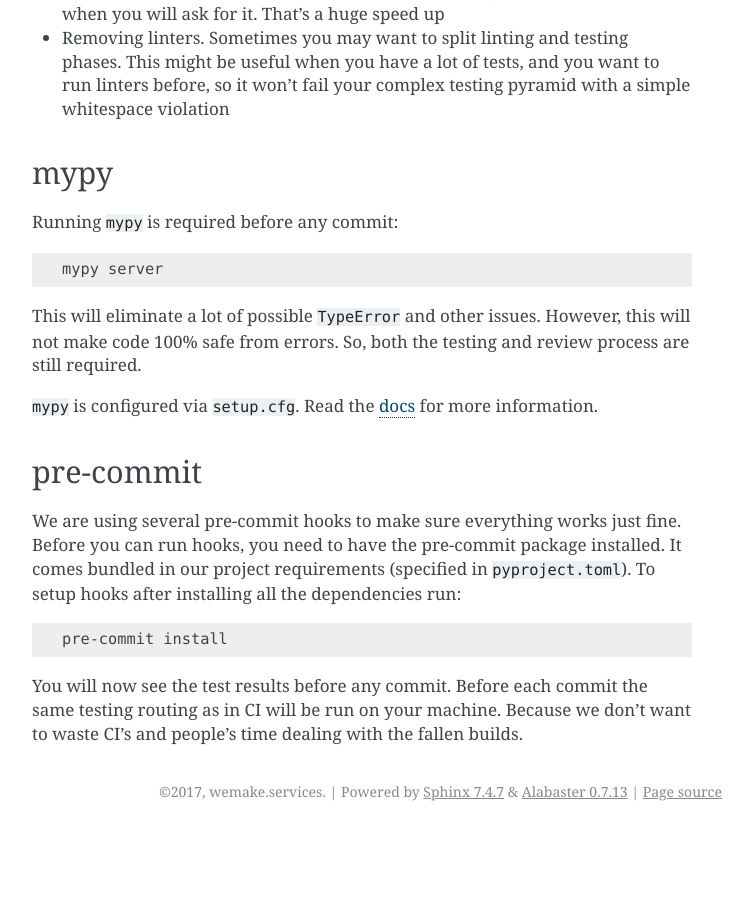
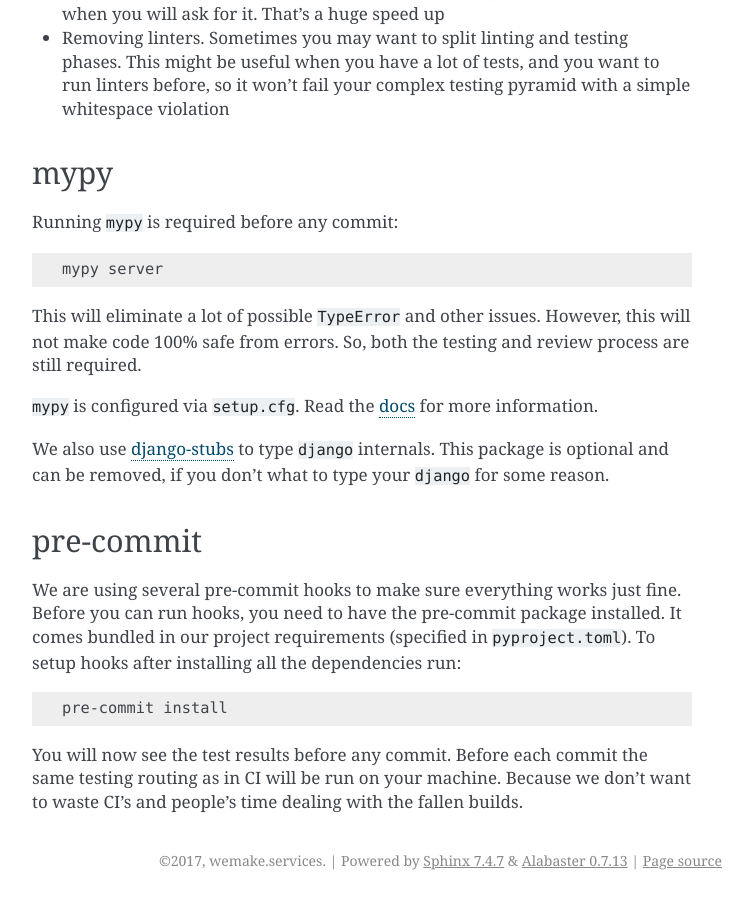
Before and after one commit to wemake-services/wemake-django-template, a Sphinx documentation site: the page built from {{cookiecutter.project_name}}/docs/pages/template/testing.rst, in a window 1280 px wide and 900 px high, scrolled down 1249 px. Shown: the whole window, without its empty margins (388-1141 px from the left). Built offline with Sphinx 7.4.7, drawn with Linux system fonts in a browser that asks for light colours; the version number is read from the project's files by our own code; before the commit the page ends 2080 px from its top, so only the background shows below that.

Commit message:
Fixes CI

```diff
--- a/{{cookiecutter.project_name}}/docs/pages/template/testing.rst
+++ b/{{cookiecutter.project_name}}/docs/pages/template/testing.rst
@@ -82,7 +82,7 @@ Running ``mypy`` is required before any commit:
 
 .. code:: bash
 
-    mypy server
+  mypy server
 
 This will eliminate a lot of possible ``TypeError`` and other issues.
 However, this will not make code 100% safe from errors.
@@ -91,6 +91,11 @@ So, both the testing and review process are still required.
 ``mypy`` is configured via ``setup.cfg``.
 Read the `docs <https://mypy.readthedocs.io/en/latest/>`_
 for more information.
+
+We also use `django-stubs <https://github.com/typeddjango/django-stubs>`_
+to type ``django`` internals.
+This package is optional and can be removed,
+if you don't what to type your ``django`` for some reason.
 
 
 pre-commit
```
Also changed, not shown: {{cookiecutter.project_name}}/docs/pages/template/linters.rst (+4 -3 lines), 1 other file.
